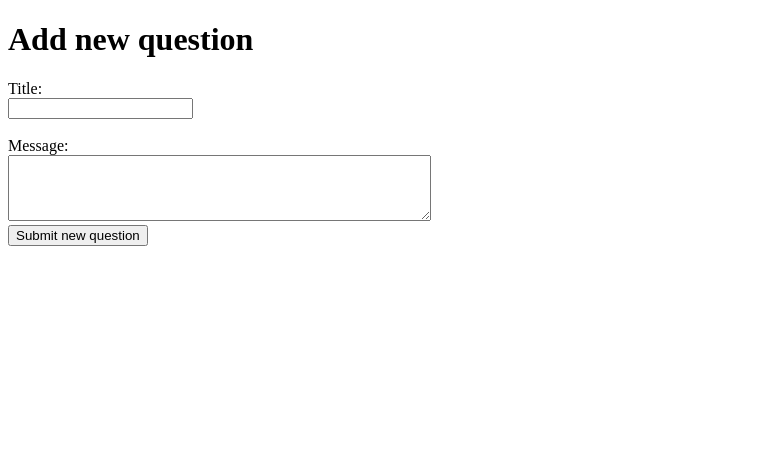
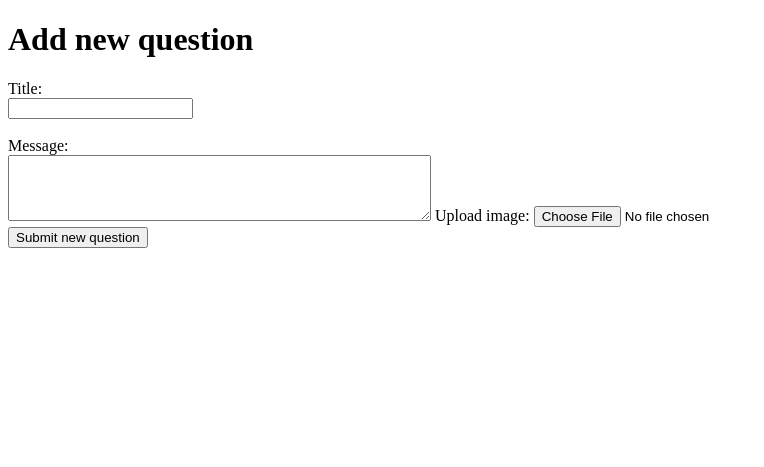
Before and after one commit to CodecoolGlobal/ask-mate-3-python-mllorand, a Flask app: page /add-question in a window 1280 px wide. Shown: the part 98-565 px from the top of the page, without its empty margins (0-764 px from the left). Run offline with Flask 2, Linux system fonts and the light colour scheme.

Commit message:
implement image upload feature

```diff
--- a/data_manager.py
+++ b/data_manager.py
@@ -54,7 +54,7 @@ if __name__ == "__main__":
     print(get_unique_id(ANSWER_FILE_PATH, ANSWER_HEADER))
 
 
-def add_new_entry(file_path, file_header, entry_to_add):
+def add_new_entry(file_path, file_header, entry_to_add, upload_path):
     entry_to_add = dict(entry_to_add)
     for header in file_header:
         if header == 'id':
@@ -64,7 +64,7 @@ def add_new_entry(file_path, file_header, entry_to_add):
         elif header in ['view_number', 'vote_number']:
             entry_to_add[header] = 0
         elif header == 'image':
-            entry_to_add[header] = 'image'
+            entry_to_add[header] = upload_path[1:]
     with open(file_path, 'a', newline='') as file:
         writer = csv.DictWriter(file, fieldnames=file_header)
         writer.writerow(entry_to_add)
--- a/server.py
+++ b/server.py
@@ -1,7 +1,10 @@
+import os
 from flask import Flask, request, render_template, redirect
 import data_manager
 
+
 app = Flask(__name__, static_folder="/")
+app.config['UPLOAD_FOLDER'] = './uploaded_files'
 
 
 @app.route("/")
@@ -38,8 +41,11 @@ def route_add_answer(question_id):
     if request.method == 'GET':
         return render_template("answer.html", question_id=question_id)
     new_answer = request.form
+    image = request.files['image']
+    path = os.path.join(app.config['UPLOAD_FOLDER'], image.filename)
+    image.save(path)
     data_manager.add_new_entry(data_manager.ANSWER_FILE_PATH, data_manager.ANSWER_HEADER,
-                               entry_to_add=new_answer)
+                               entry_to_add=new_answer, upload_path=path)
     return redirect("/question/" + question_id)
 
 
@@ -55,8 +61,11 @@ def route_answer(answer_id):
 def route_add_question():
     if request.method == 'POST':
         new_question = request.form
+        image = request.files['image']
+        path = os.path.join(app.config['UPLOAD_FOLDER'], image.filename)
+        image.save(path)
         new_question = data_manager.add_new_entry(data_manager.QUESTION_FILE_PATH, data_manager.QUESTION_HEADER,
-                                                  entry_to_add=new_question)
+                                                  entry_to_add=new_question, upload_path=path)
         return redirect('/question/'+new_question['id'])
     return render_template('add_question.html', question=data_manager.QUESTION_HEADER)
 
--- a/templates/add_question.html
+++ b/templates/add_question.html
@@ -2,16 +2,17 @@
 {% block content %}
     <body>
         <h1>Add new question</h1>
-        <form action="/add-question" method="post">
+        <form action="/add-question" method="post" enctype="multipart/form-data">
             {% for entry in question %}
                 {% if entry == 'title' %}
                     <label for="{{ entry }}">{{ entry | replace('_',' ') | capitalize }}:</label><br>
-                    <input type="text" id="{{ entry }}" name="{{ entry }}"><br><br>
+                        <input type="text" id="{{ entry }}" name="{{ entry }}"><br><br>
                 {% elif entry == 'message' %}
                     <label for="{{ entry }}">{{ entry | replace('_',' ') | capitalize }}:</label><br>
-                    <textarea name="{{ entry }}" rows="4" cols="50" required ></textarea>
-                {% elif entry in ['view_number', 'vote_number'] %}
-                    <input type="hidden" value="0">
+                        <textarea name="{{ entry }}" rows="4" cols="50" required ></textarea>
+                {% elif entry == 'image' %}
+                    <label for="image">Upload image:</label>
+						<input type="file" id="image" name="image" accept="image/png, image/jpg">
                 {% endif %}
             {% endfor %}
         <br>
--- a/templates/answer.html
+++ b/templates/answer.html
@@ -1,10 +1,12 @@
 {% extends "layout.html" %}
 {% block content %}
-	<form action="/question/{{ question_id }}/new-answer" method="post">
+	<form action="/question/{{ question_id }}/new-answer" method="post" enctype="multipart/form-data">
 	<h2>Add New Answer</h2>
 	<label for="message">Message:</label><br>
-		<textarea name="message" id="message" cols="30" rows="10"></textarea><br>
+		<textarea name="message" id="message" cols="30" rows="10" required></textarea><br>
         <input type="hidden" name="question_id" value="{{ question_id }}">
+	<label for="image">Upload image:</label>
+		<input type="file" id="image" name="image" accept="image/png, image/jpg">
 	<button type="submit">Submit New Answer</button>
 	</form>
 {% endblock %}
--- a/templates/layout.html
+++ b/templates/layout.html
@@ -73,7 +73,7 @@
 </head>
 <body>
 <div class="navbar">
-    <a href="/list" style="text-align: center"><input type="image" src="/images/logo.png" /></a>
+    <a href="/list" style="text-align: center"><input type="image" src="/uploaded_files/logo.png" /></a>
     {% block navbar %}{% endblock %}
 </div>
 <div class="content">
--- a/templates/question.html
+++ b/templates/question.html
@@ -5,7 +5,7 @@
         <tr>
             {% for column_title in question_headers %}
                 {% if column_title in ["title","message"] %}
-                 <th> {{ column_title.replace("_", " ").title() | safe if column_title not in "image" }}</th>
+                 <th> {{ column_title.replace("_", " ").title() | safe }}</th>
                 {% endif %}
             {% endfor %}
         </tr>
@@ -28,14 +28,14 @@
     <table>
         <tr style="background-color: white">
                 {% for column_title in answer_headers %}
-                    <th style="position: sticky; top: 275px; background-color: white"> {{ column_title.replace("_", " ").title() if column_title not in "image" }}</th>
+                    <th style="position: sticky; top: 275px; background-color: white"> {{ column_title.replace("_", " ").title() }}</th>
                 {% endfor %}
             </tr>
         {% for answer in answers %}
             <tr>
                 {% for cell in answer %}
                     {% if cell == "image" %}
-                        <td><img src=" {{ answer["image"] }}" width="50"></td>
+                        <td><img src=" {{ answer["image"] }}" width="50" height="50"></td>
                     {% elif cell == "vote_number" %}
                         <td style="text-align: center">
                             <button class="vote_button" onclick="location.href='/answer/{{ answer["id"] }}/vote-up'" type="submit">+</button>
```
Also changed, not shown: answer.csv (+3 -8 lines), question.csv (+6 -2 lines), tasks.md (+3 -3 lines), templates/index.html (+5 -3 lines), uploaded_files/image1.png (renamed from images/image1.png), uploaded_files/logo.png (renamed from images/logo.png), uploaded_files/taxi-g8778bc2c8_640.png (added).
